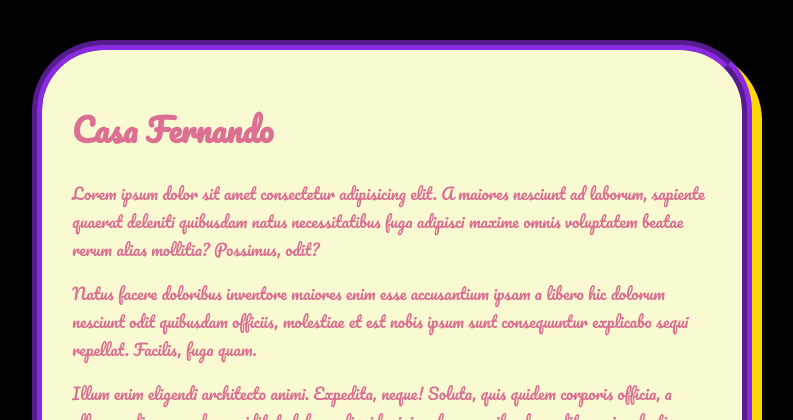
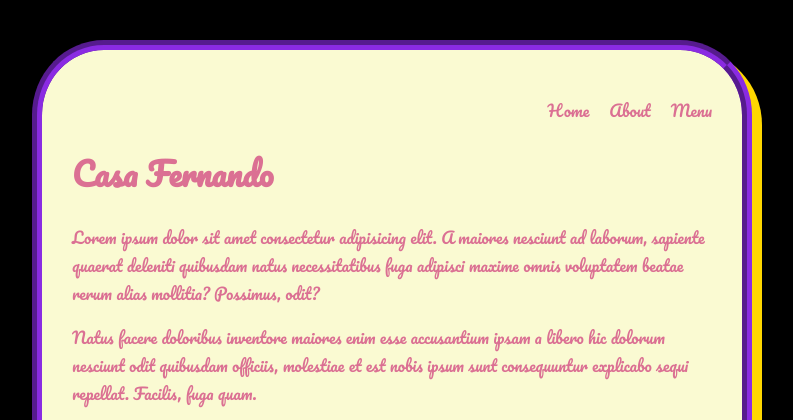
Before and after one commit to jdiaz90/odin-project-restaurant, a website built with webpack: page dist/index.html in a window 1280 px wide. Shown: the top 420 px of the page, without its empty margins (248-1041 px from the left). Built offline with nearby package versions, Linux system fonts and the light colour scheme; files whose address does not match are found by name.

Commit message:
Create function nav

```diff
--- a/src/css/style.css
+++ b/src/css/style.css
@@ -25,6 +25,17 @@ body {
     margin: 30px;
 }
 
+nav.menu > ul {
+    display: flex;
+    justify-content: right;
+    list-style-type: none;
+    gap: 20px;
+}
+
+nav.menu > ul > li {
+    cursor: pointer;
+}
+
 #info {
     display: flex;
     justify-content: space-between;
--- a/src/index.js
+++ b/src/index.js
@@ -3,8 +3,10 @@ import './css/style.css';
 import h1 from './js/h1'
 import description from './js/divDescription'
 import info from './js/info'
+import nav from './js/nav'
 
 const body = document.querySelector('#content')
+body.append(nav())
 body.append(h1())
 body.append(description())
 body.append(info())
--- /dev/null
+++ b/src/js/nav.js
@@ -0,0 +1,22 @@
+export default function nav() {
+
+    let nav = document.createElement('nav')
+    let ul = document.createElement('ul')
+    let home = document.createElement('li')
+    let about = document.createElement('li')
+    let menu = document.createElement('li')
+
+    nav.className = 'menu'
+
+    home.textContent = 'Home'
+    about.textContent = 'About'
+    menu.textContent = 'Menu'
+
+    nav.appendChild(ul)
+    ul.appendChild(home)
+    ul.appendChild(about)
+    ul.appendChild(menu)
+
+    return nav
+
+}
```
Also changed, not shown: dist/index.html.
